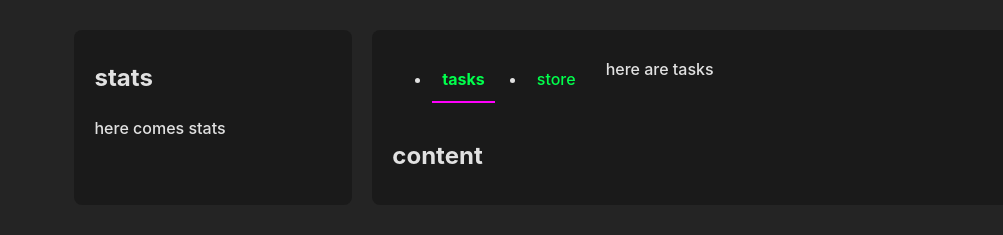
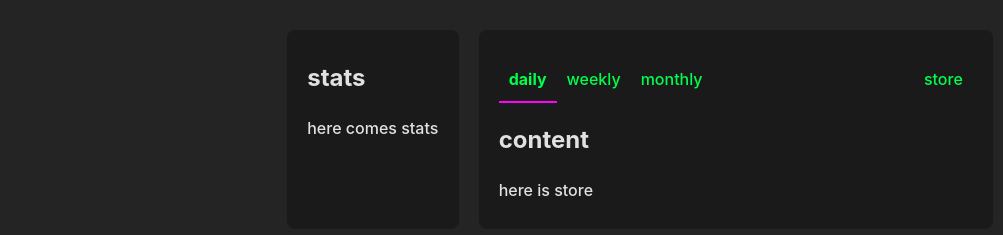
Before and after one commit to spstefan/EMMES, a website built with Vite: page index.html in a window 1280 px wide. Shown: the part 95-330 px from the top of the page, without its empty margins (0-1003 px from the left). Built offline with nearby package versions, Linux system fonts and the light colour scheme.

Commit message:
refactor navigation bar

```diff
--- a/index.html
+++ b/index.html
@@ -17,35 +17,30 @@
       </div>
 
       <div class="box" id="content-box">
-        <nav>
-          <div class="container" id="tabs-container">
-
-            <ul class="tabs-list">
-              <!-- <button class="tablink" onclick="openTab(event, 'tasks')">tasks</button>
-              <button class="tablink" onclick="openTab(event, 'store')">store</button> -->
-              <li><a class="tab-button" id="tab-tasks" href="#tasks">tasks</a></li>
+        <ul class="nav-bar">
+          <li class="left-tabs">
+            <a class="tab-button" id="tab-daily" href="#daily">daily</a>
+            <a class="tab-button" id="tab-weekly" href="#weekly">weekly</a>
+            <a class="tab-button" id="tab-monthly" href="#monthly">monthly</a>
+          </li>
           <li><a class="tab-button" id="tab-store" href="#store">store</a></li>
         </ul>
 
-            <!-- <div class="switcher" id="daily-weekly-monthly">
-              <button class="tablink" onclick="openTab(event, 'daily')">daily</button>
-              <button class="tablink" onclick="openTab(event, 'weekly')">weekly</button>
-              <button class="tablink" onclick="openTab(event, 'monthly')">monthly</button>
-            </div> -->
-
-            <div class="tab__panels flow">
-              <div id="tasks">
-                <p>here are tasks</p>
-              </div>
+        <h2>content</h2>
+        <div class="tab-content">
           <div id="store">
             <p>here is store</p>
           </div>
+          <div id="daily">
+            <p>here are dailies</p>
           </div>
-
+          <div id="weekly">
+            <p>here are weeklies</p>
           </div>
-        </nav>
-
-        <h2>content</h2>
+          <div id="monthly">
+            <p>here are monthlies</p>
+          </div>
+        </div>
 
       </div>
 
--- a/main.js
+++ b/main.js
@@ -1,27 +1,26 @@
-const tabsContainer = document.querySelector("#tabs-container");
-const tabsList = tabsContainer.querySelector(".tabs-list");
-const tabButtons = tabsList.querySelectorAll(".tab-button");
-const tabPanels = tabsContainer.querySelectorAll(".tab__panels > div");
+const navBar = document.querySelector(".nav-bar");
+const tabButtons = navBar.querySelectorAll(".tab-button");
+const tabContent = document.querySelectorAll(".tab-content > div");
 
 /* Hides all but the first tab in the content box */
 tabButtons.forEach((tab, index) => {
     if (index === 0) {
         tab.classList.add('active');
     } else {
-        tabPanels[index].setAttribute("hidden", "");
+        tabContent[index].setAttribute("hidden", "");
     }
 });
 
 /* On click reveals tab contents and hides the others */
-tabsContainer.addEventListener("click", (e) => {
+navBar.addEventListener("click", (e) => {
     const clickedTab = e.target.closest("a");
     if (!clickedTab) return;
     e.preventDefault();
 
     const activePanelId = clickedTab.getAttribute('href');
-    const activePanel = tabsContainer.querySelector(activePanelId);
+    const activePanel = document.querySelector(activePanelId);
 
-    tabPanels.forEach((panel => {
+    tabContent.forEach((panel => {
         panel.setAttribute("hidden", true);
     }))
     activePanel.removeAttribute("hidden");
--- a/style.css
+++ b/style.css
@@ -53,13 +53,15 @@ h1 {
   transition: border-color 0.25s;
 }
 
-.switcher#daily-weekly-monthly {
-  margin-left: auto;
+.nav-bar{
+  display: flex;
+  justify-content: space-between;
+  list-style: none;
+  padding: 0;
 }
 
-.tabs-list {
+.left-tabs {
   display: flex;
-  gap: 2rem;
 }
 
 .tab-button {
```
Lines whose indentation alone changed are shown as unchanged.
